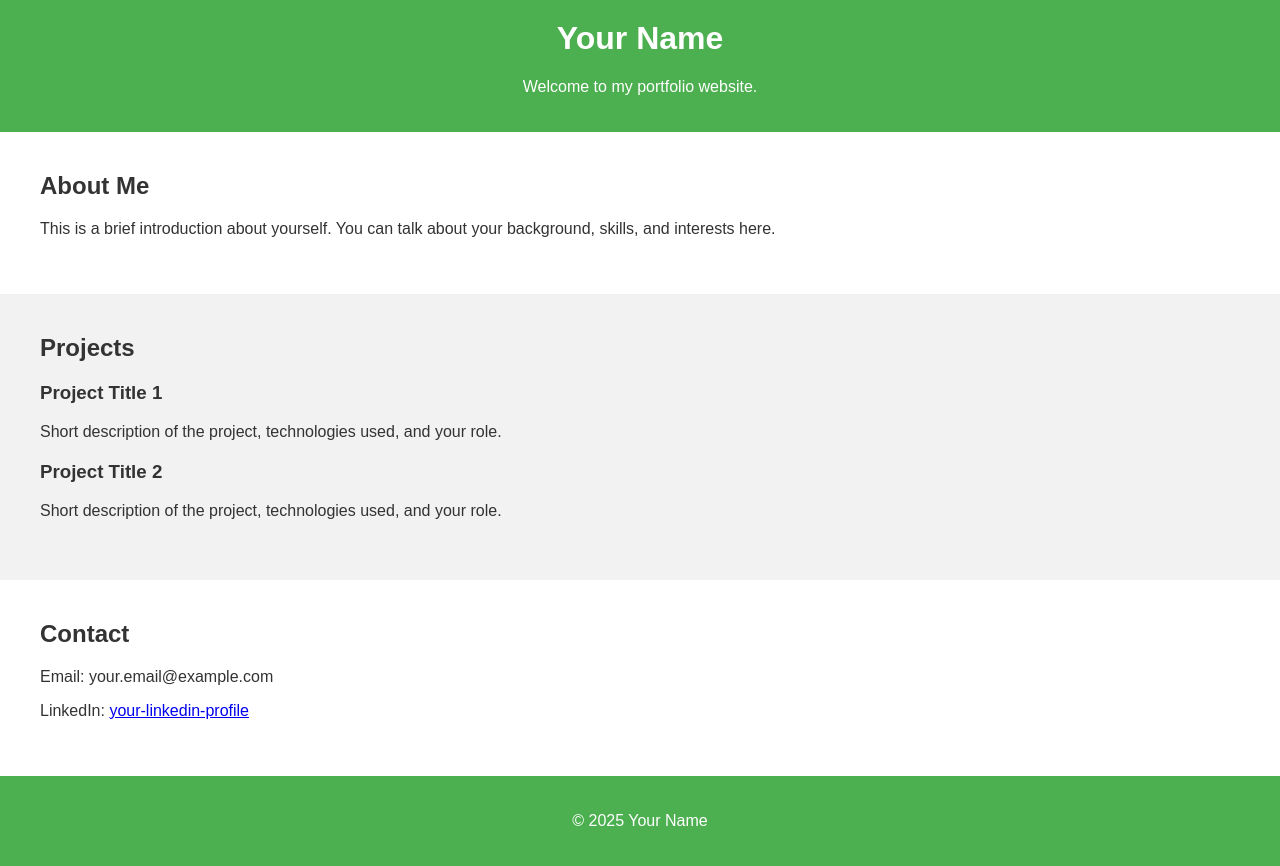
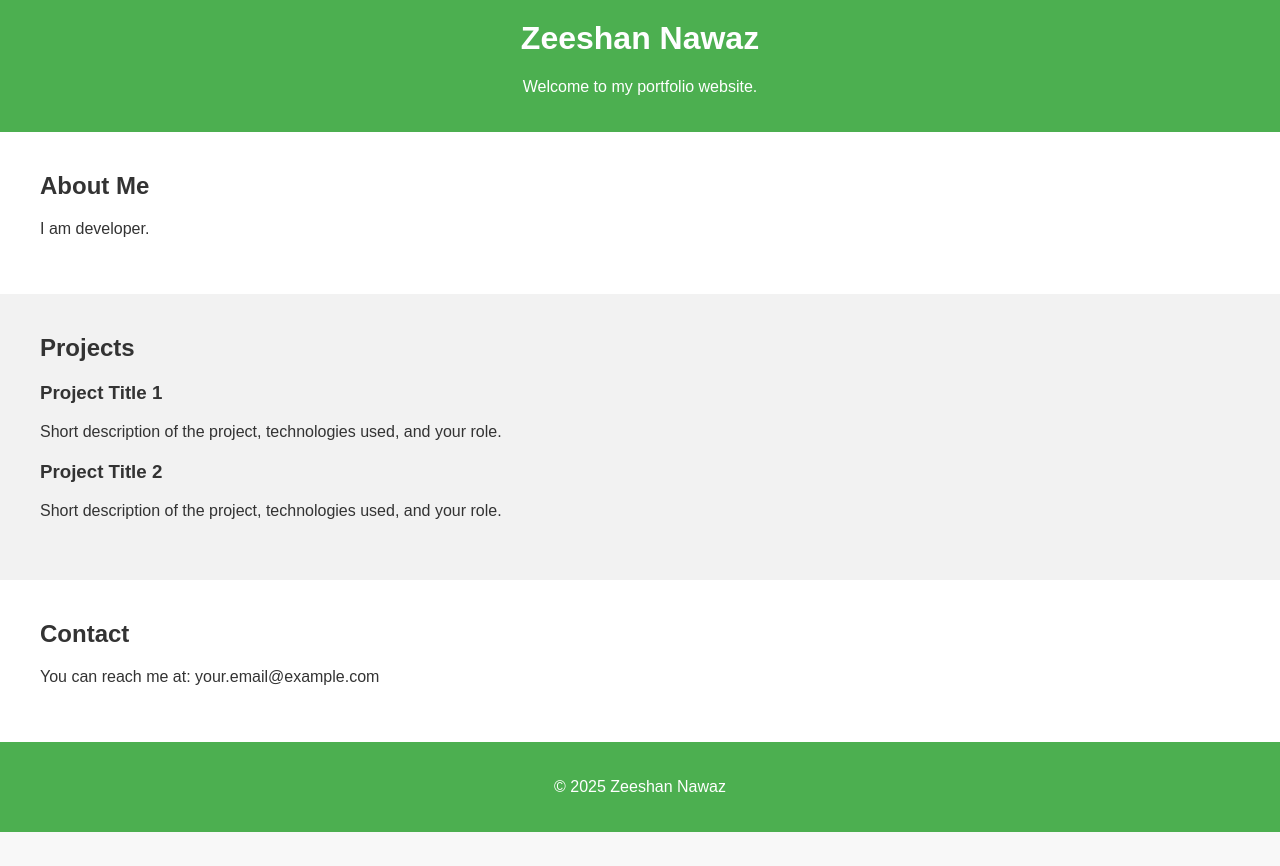
Before and after one commit to zeeshannawaz043/portfolio-website, a plain HTML site: page index.html in a window 1280 px wide. After the commit the page ends 832 px from the top, so only its background shows below. Drawn offline with Linux system fonts and the light colour scheme.

Commit message:
Update index.html with personal portfolio details

```diff
--- a/index.html
+++ b/index.html
@@ -12,38 +12,30 @@ body {
             background-color: #f8f8f8;
             color: #333;
         }
-
         header {
             background-color: #4CAF50;
             padding: 20px;
             text-align: center;
             color: white;
         }
-
         section {
             padding: 40px;
         }
-
         h1, h2 {
             margin-top: 0;
         }
-
         #about {
             background-color: #ffffff;
         }
-
         #projects {
             background-color: #f2f2f2;
         }
-
         #contact {
             background-color: #ffffff;
         }
-
         .project {
             margin-bottom: 20px;
         }
-
         .footer {
             text-align: center;
             padding: 20px;
@@ -54,13 +46,13 @@ h1, h2 {
 </head>
 <body>
     <header>
-  <h1>Your Name</h1>
+        <h1>Zeeshan Nawaz</h1>
         <p>Welcome to my portfolio website.</p>
     </header>
 
     <section id="about">
         <h2>About Me</h2>
-  <p>This is a brief introduction about yourself. You can talk about your background, skills, and interests here.</p>
+        <p>I am developer.</p>
     </section>
 
     <section id="projects">
@@ -73,16 +65,17 @@ h1, h2 {
             <h3>Project Title 2</h3>
             <p>Short description of the project, technologies used, and your role.</p>
         </div>
+        <!-- Add more projects as needed -->
     </section>
 
     <section id="contact">
         <h2>Contact</h2>
-  <p>Email: your.email@example.com</p>
-  <p>LinkedIn: <a href="#" target="_blank">your-linkedin-profile</a></p>
+        <p>You can reach me at: your.email@example.com</p>
+        <!-- Add more contact details or a contact form if desired -->
     </section>
 
-<footer class="footer">
-  <p>&copy; 2025 Your Name</p>
-</footer>
+    <div class="footer">
+        <p>&copy; 2025 Zeeshan Nawaz</p>
+    </div>
 </body>
 </html>
```
Lines whose indentation alone changed are shown as unchanged.
